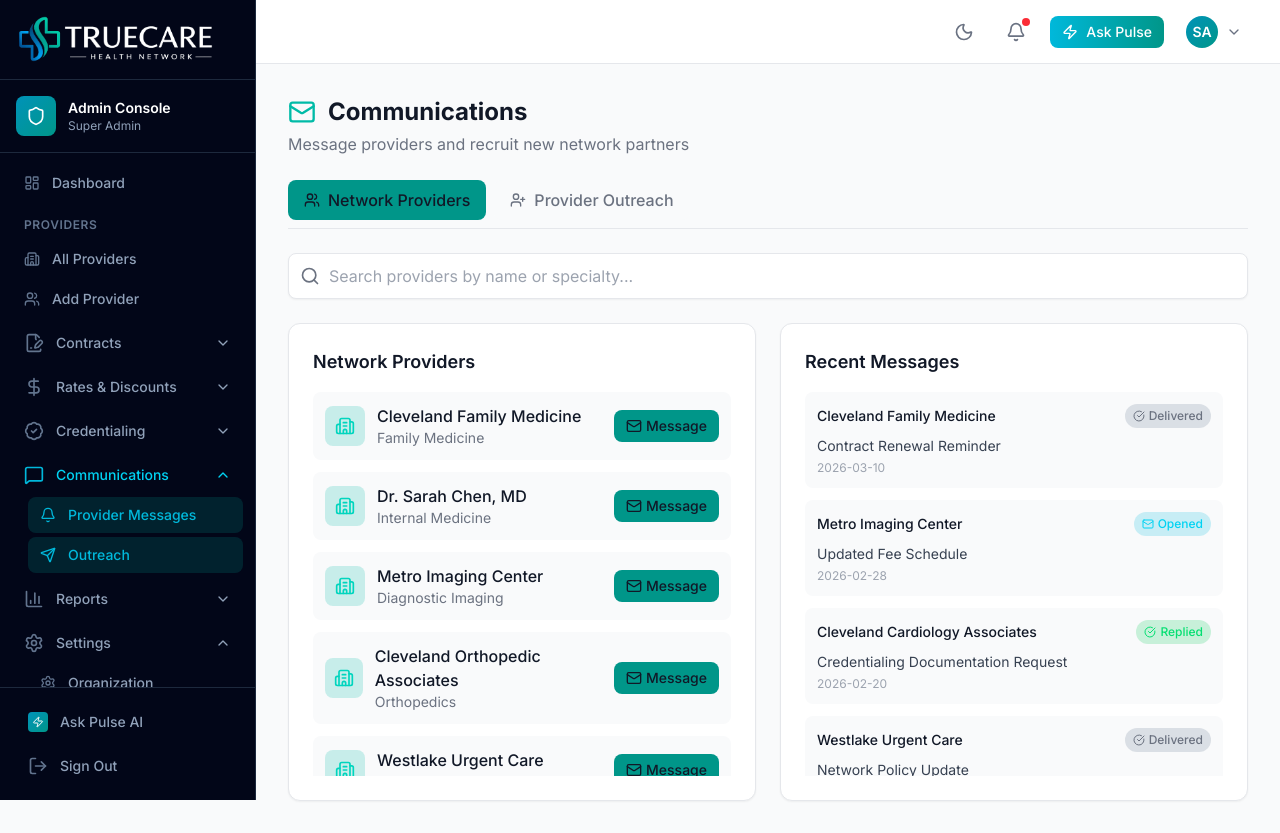
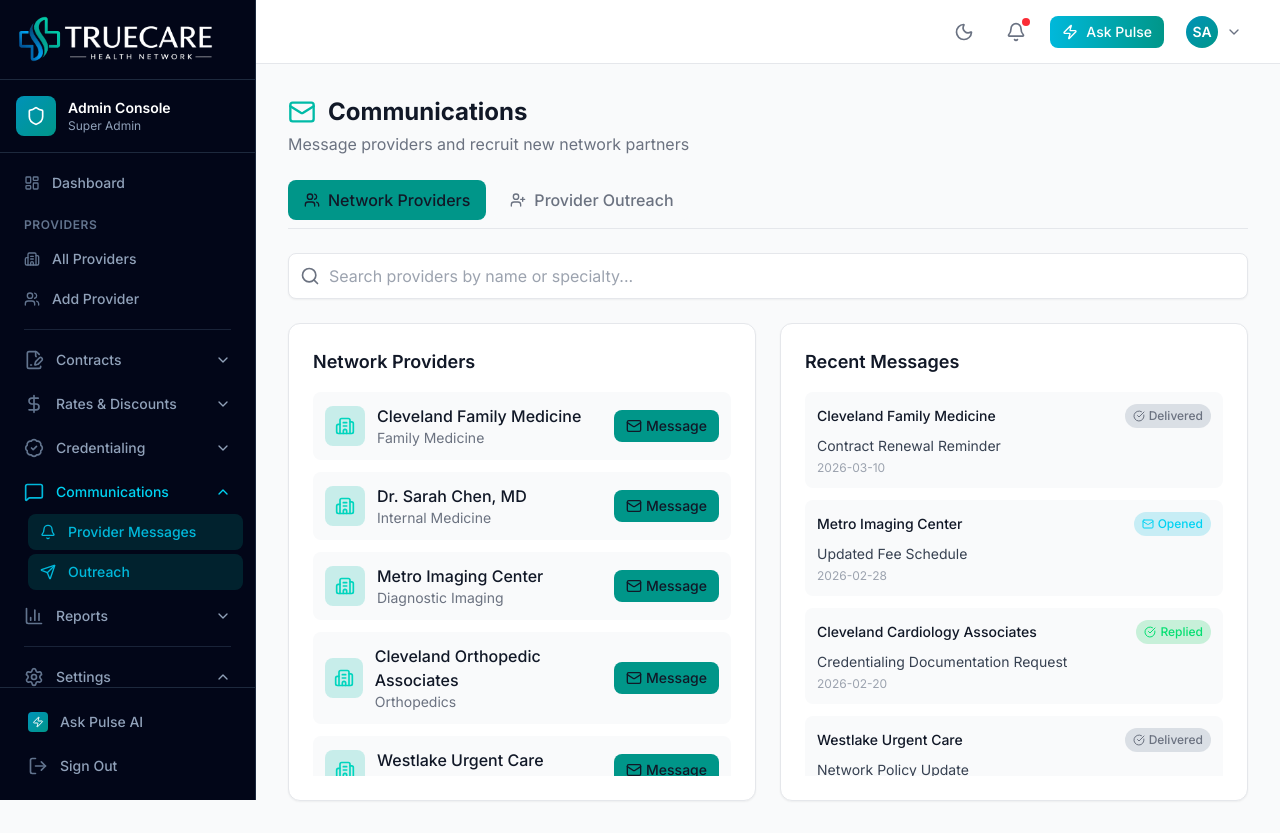
Before and after one commit to CoHoast/clarity-health-network, a Next.js app: page /admin/communications in a window 1280 px wide. Both pictures are taken after a click on the button "Settings". Built offline with nearby package versions, Linux system fonts and the light colour scheme.

Commit message:
Sidebar: add section dividers, move Settings to bottom

```diff
--- a/components/admin/AdminLayout.tsx
+++ b/components/admin/AdminLayout.tsx
@@ -45,6 +45,7 @@ interface NavGroup {
   icon?: React.ElementType;
   items: NavItem[];
   collapsible?: boolean;
+  dividerAfter?: boolean;
 }
 
 const navigationGroups: NavGroup[] = [
@@ -60,6 +61,7 @@ const navigationGroups: NavGroup[] = [
       { name: "All Providers", href: "/admin/providers", icon: Building2 },
       { name: "Add Provider", href: "/admin/providers/new", icon: Users },
     ],
+    dividerAfter: true,
   },
   {
     label: "Contracts",
@@ -106,8 +108,11 @@ const navigationGroups: NavGroup[] = [
       { name: "Network Analytics", href: "/admin/analytics", icon: BarChart3 },
       { name: "Export Data", href: "/admin/reports", icon: FileText },
     ],
+    dividerAfter: true,
   },
-  {
+];
+
+const settingsGroup: NavGroup = {
   label: "Settings",
   icon: Settings,
   collapsible: true,
@@ -117,8 +122,7 @@ const navigationGroups: NavGroup[] = [
     { name: "Notifications", href: "/admin/notifications", icon: Bell },
     { name: "Audit Log", href: "/admin/audit-logs", icon: Lock },
   ],
-  },
-];
+};
 
 export default function AdminLayout({ children }: { children: React.ReactNode }) {
   const pathname = usePathname();
@@ -143,7 +147,8 @@ export default function AdminLayout({ children }: { children: React.ReactNode })
 
   // Auto-expand section if current page is in it
   useEffect(() => {
-    navigationGroups.forEach(group => {
+    const allGroups = [...navigationGroups, settingsGroup];
+    allGroups.forEach(group => {
       if (group.collapsible && group.label) {
         const isInSection = group.items.some(item =>
           pathname === item.href || (item.href !== "/admin" && pathname?.startsWith(item.href.split("?")[0]))
@@ -238,6 +243,7 @@ export default function AdminLayout({ children }: { children: React.ReactNode })
 
         {/* Navigation */}
         <nav className="p-3 space-y-1 flex-1 overflow-y-auto max-h-[calc(100vh-240px)]">
+          {/* Main navigation groups */}
           {navigationGroups.map((group, groupIndex) => {
             const isExpanded = group.label ? expandedSections.includes(group.label) : true;
             const hasActiveChild = group.items.some(item =>
@@ -246,7 +252,8 @@ export default function AdminLayout({ children }: { children: React.ReactNode })
             const GroupIcon = group.icon;
 
             return (
-              <div key={groupIndex} className={group.label ? "mt-2" : ""}>
+              <div key={groupIndex}>
+                <div className={group.label ? "mt-2" : ""}>
                   {/* Non-collapsible section label OR collapsible header */}
                   {group.label && !group.collapsible && (
                     <p className="px-3 mb-2 mt-4 text-xs font-semibold text-slate-500 uppercase tracking-wider">
@@ -310,8 +317,81 @@ export default function AdminLayout({ children }: { children: React.ReactNode })
                     )}
                   </AnimatePresence>
                 </div>
+
+                {/* Section divider */}
+                {group.dividerAfter && (
+                  <div className="my-3 mx-3 border-t border-slate-700/50" />
+                )}
+              </div>
             );
           })}
+
+          {/* Settings section - always at bottom */}
+          <div className="mt-2">
+            {(() => {
+              const isExpanded = expandedSections.includes(settingsGroup.label!);
+              const hasActiveChild = settingsGroup.items.some(item =>
+                pathname === item.href || (item.href !== "/admin" && pathname?.startsWith(item.href.split("?")[0]))
+              );
+              const GroupIcon = settingsGroup.icon;
+
+              return (
+                <>
+                  <button
+                    onClick={() => toggleSection(settingsGroup.label!)}
+                    className={`w-full flex items-center justify-between px-3 py-2 rounded-lg text-sm font-medium transition-colors ${
+                      hasActiveChild
+                        ? "text-cyan-400"
+                        : "text-slate-400 hover:bg-slate-800 hover:text-white"
+                    }`}
+                  >
+                    <div className="flex items-center gap-3">
+                      {GroupIcon && <GroupIcon className={`w-5 h-5 ${hasActiveChild ? "text-cyan-500" : "text-slate-500"}`} />}
+                      <span>{settingsGroup.label}</span>
+                    </div>
+                    <motion.div
+                      animate={{ rotate: isExpanded ? 180 : 0 }}
+                      transition={{ duration: 0.2 }}
+                    >
+                      <ChevronDown className="w-4 h-4" />
+                    </motion.div>
+                  </button>
+
+                  <AnimatePresence initial={false}>
+                    {isExpanded && (
+                      <motion.div
+                        initial={{ height: 0, opacity: 0 }}
+                        animate={{ height: "auto", opacity: 1 }}
+                        exit={{ height: 0, opacity: 0 }}
+                        transition={{ duration: 0.2 }}
+                        className="space-y-1 overflow-hidden ml-4 mt-1"
+                      >
+                        {settingsGroup.items.map((item) => {
+                          const isActive = pathname === item.href ||
+                            (item.href !== "/admin" && pathname?.startsWith(item.href.split("?")[0]));
+                          return (
+                            <Link
+                              key={item.name}
+                              href={item.href}
+                              onClick={() => setSidebarOpen(false)}
+                              className={`flex items-center gap-3 px-3 py-2 rounded-lg text-sm font-medium transition-colors ${
+                                isActive
+                                  ? "bg-teal-600/20 text-cyan-500"
+                                  : "text-slate-400 hover:bg-slate-800 hover:text-white"
+                              }`}
+                            >
+                              <item.icon className={`w-4 h-4 ${isActive ? "text-cyan-500" : "text-slate-500"}`} />
+                              {item.name}
+                            </Link>
+                          );
+                        })}
+                      </motion.div>
+                    )}
+                  </AnimatePresence>
+                </>
+              );
+            })()}
+          </div>
         </nav>
 
         {/* Bottom section */}
```
Lines whose indentation alone changed are shown as unchanged.
